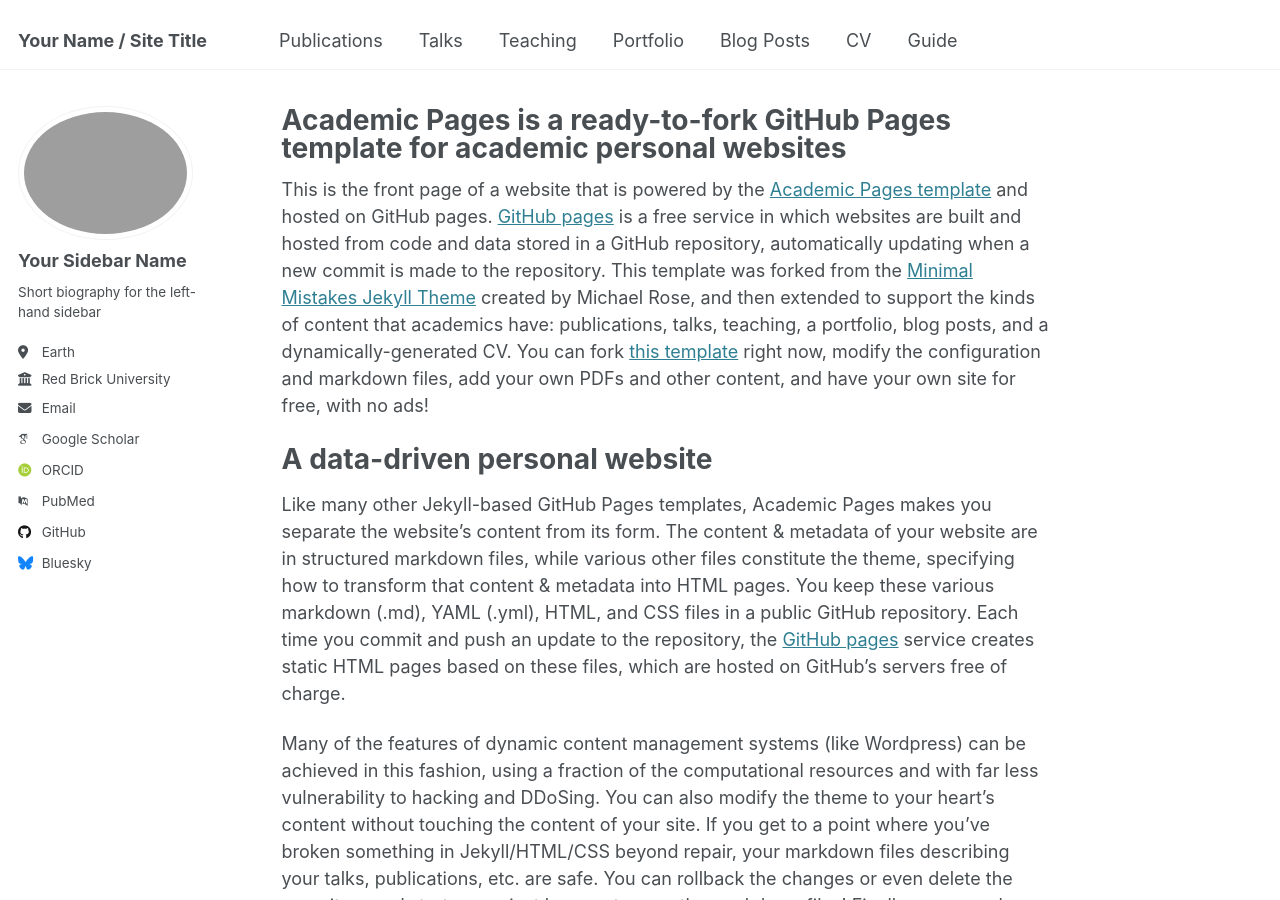
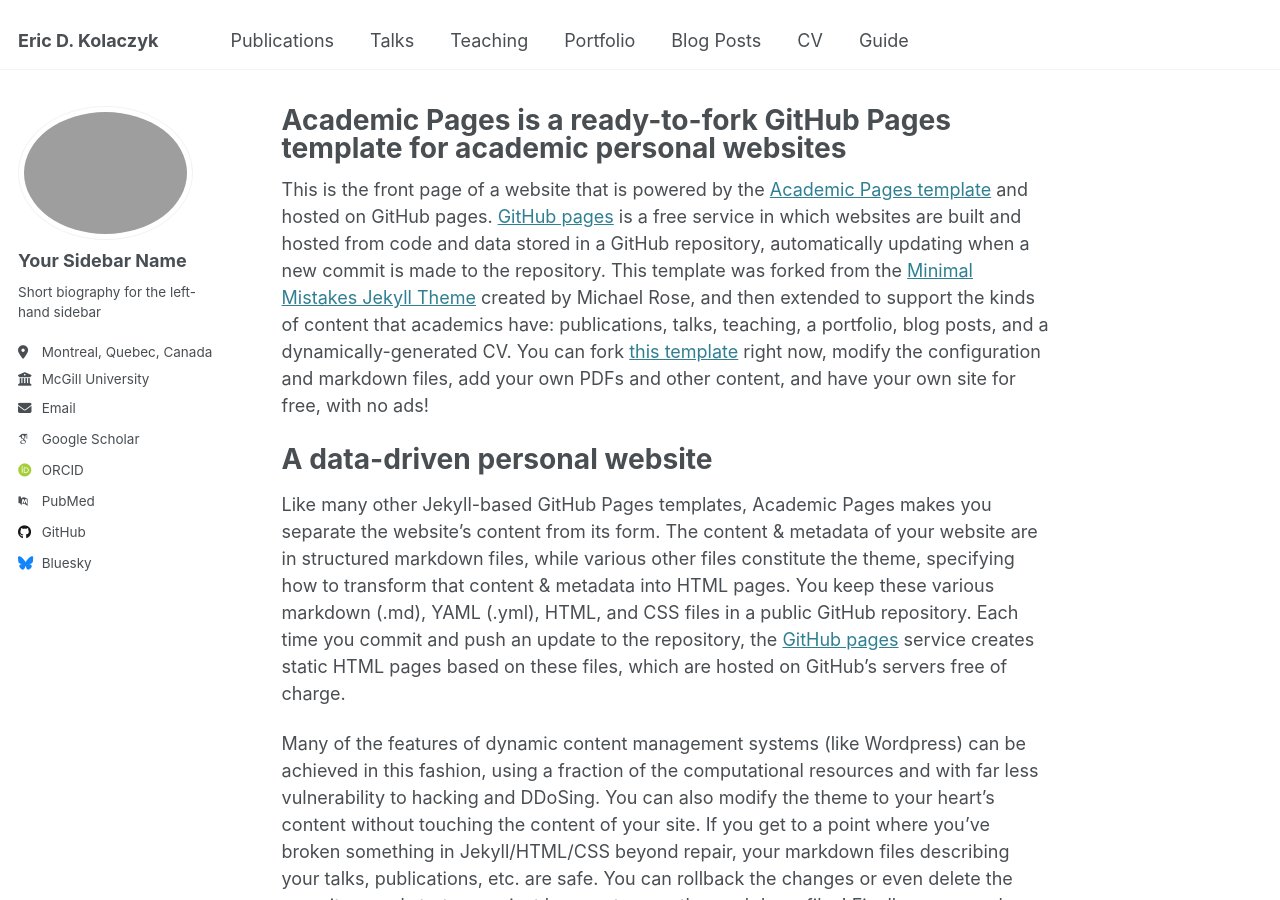
Before and after one commit to kolaczyk/kolaczyk.github.io, a Jekyll site: the page built from _pages/about.md, in a window 1280 px wide and 900 px high. Built offline with Jekyll 4.4.1, drawn with Linux system fonts in a browser that asks for light colours; some web fonts are replaced.

Commit message:
Update _config.yml

```diff
--- a/_config.yml
+++ b/_config.yml
@@ -9,7 +9,7 @@
 # Basic Site Settings
 locale                   : "en-US"
 site_theme               : "default"
-title                    : "Your Name / Site Title"
+title                    : "Eric D. Kolaczyk"
 title_separator          : "-"
 name                     : &name "Your Name"
 description              : &description "personal description"
@@ -22,18 +22,18 @@ repository               : "academicpages/academicpages.github.io"
 #               Additional customization can be done by editing /_includes/author-profile.html
 author:
   # Biographic information
-  avatar           : "17-EricKolaczykB.jpg"
+  avatar           : "17-EricKolaczykB.png"
   name             : "Your Sidebar Name"
-  pronouns         : # example: "she/her"
+  pronouns         : # example: "he/his"
   bio              : "Short biography for the left-hand sidebar"
-  location         : "Earth"
-  employer         : "Red Brick University"
+  location         : "Montreal, Quebec, Canada"
+  employer         : "McGill University"
   uri              : # URL
   email            : "eric.kolaczyk@mcgill.ca"
 
   # Academic websites
   arxiv            : # URL - Update with the correct link to your profile
-  googlescholar    : "https://scholar.google.com/citations?user=PS_CX0AAAAAJ"
+  googlescholar    : "https://scholar.google.com/citations?user=01ks8yYAAAAJ&hl=en"
   impactstory      : # URL
   orcid            : "http://orcid.org/yourorcidurl"
   semantic         : # URL
```
